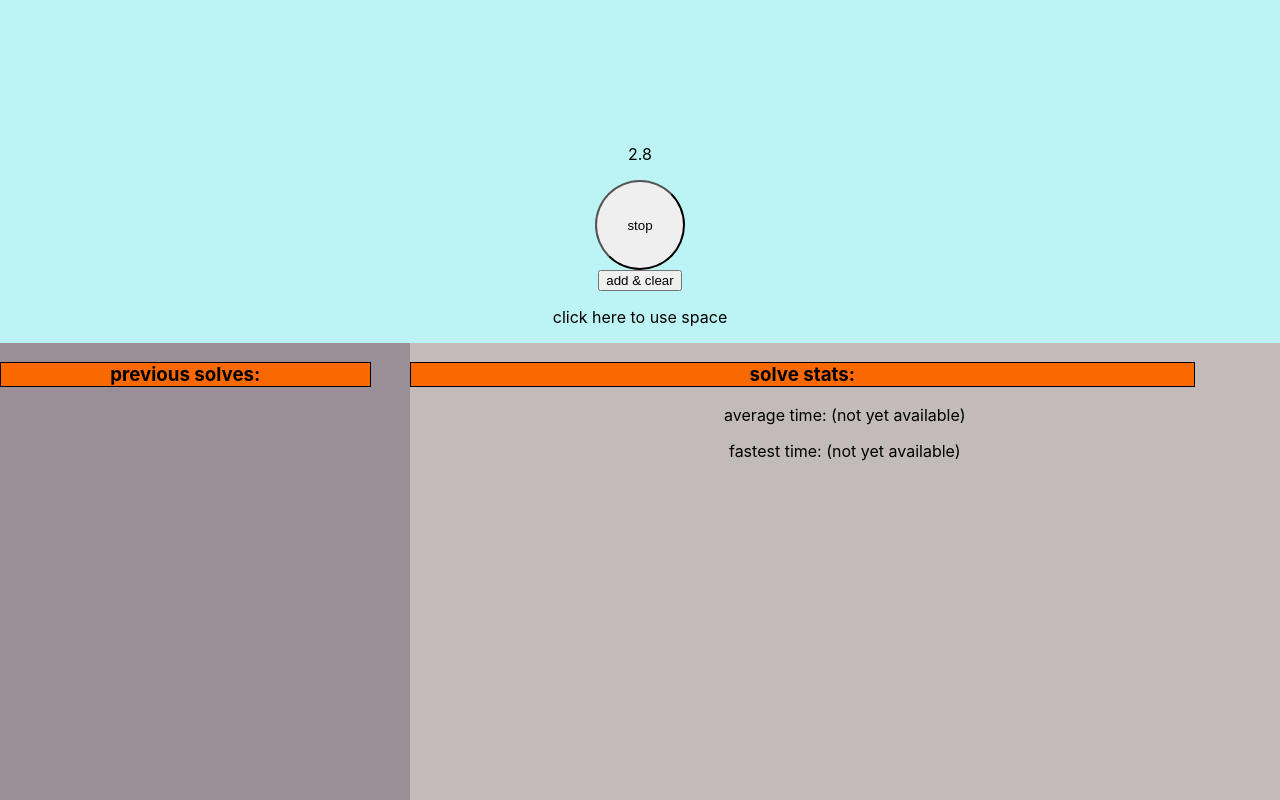
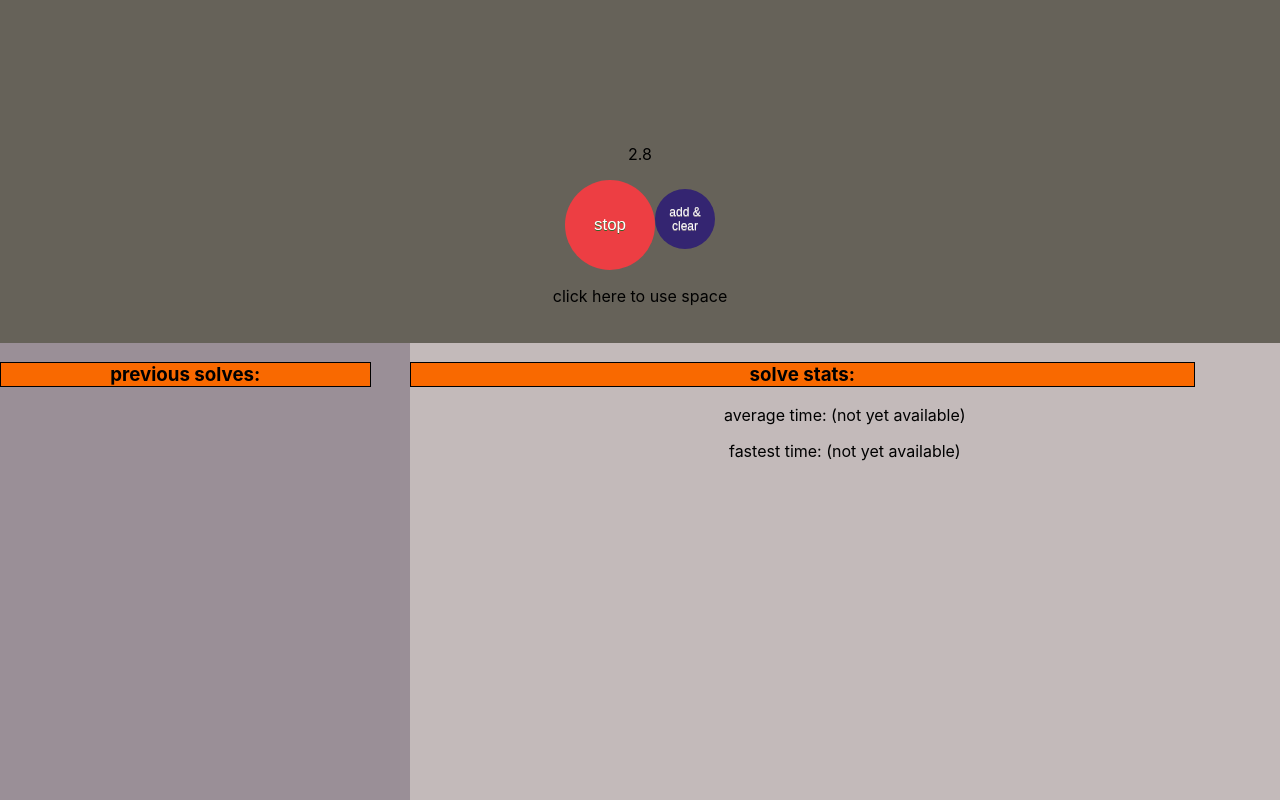
Before and after one commit to cubemer/speed-solve-timer, a React (Create React App) app: page / in a window 1280 px wide. Both pictures are taken after a click on the button "start". Built offline with nearby package versions, Linux system fonts and the light colour scheme.

Commit message:
Made both buttons circles
I made the clear button a cicle aswell, and I gave them pretty colors. The start/stop button changes from green to red depending on if it will start or stop the counter

```diff
--- a/src/App.css
+++ b/src/App.css
@@ -20,11 +20,8 @@
 .clock {
   height: 32%;
   padding-top: 16vh;
-  background-color: var(--color-diamond);
-  display: flex;
-  flex-direction: column;
-  align-items: center;
-  justify-content: center;
+  /* background-color: #08141c; */
+  background-color: #666259;
 }
 
 .display {
@@ -48,8 +45,87 @@
   background-color: var(--color-spanish-gray);
 }
 
-.ssButton {
+
+.clearButton {
+  height: 60px;
+  width: 60px;
+  border-radius: 50%;
+}
+
+.ssButtonStart {
+	background-color:#0af525;
+  border-radius:50%;
+  border:none;
+	display:inline-block;
+	cursor:pointer;
+	color:#ffffff;
+	font-family:Arial;
+	font-size:17px;
   height: 90px;
   width: 90px;
-  border-radius: 50%;
+	text-decoration:none;
+	text-shadow:0px 1px 0px #2f6627;
 }
+.ssButtonStart:hover {
+	background-color:#0ae823;
+}
+.ssButtonStart:active {
+	position:relative;
+	top:1px;
+}
+
+.ssButtonStop {
+	background-color:#ed3e43;
+  border-radius:50%;
+  border:none;
+	display:inline-block;
+	cursor:pointer;
+	color:#ffffff;
+	font-family:Arial;
+	font-size:17px;
+  height: 90px;
+  width: 90px;
+	text-decoration:none;
+	text-shadow:0px 1px 0px #2f6627;
+}
+.ssButtonStop:hover {
+	background-color:#d7373c;
+}
+.ssButtonStop:active {
+	position:relative;
+	top:1px;
+}
+
+
+
+
+
+
+
+
+
+
+
+
+
+.clearButton {
+	background-color:#342571;
+  border-radius:50%;
+  border:none;
+	display:inline-block;
+	cursor:pointer;
+	color:#ffffff;
+	font-family:Arial;
+	font-size:12px;
+  height: 60px;
+  width: 60px;
+	text-decoration:none;
+	text-shadow:0px 1px 0px var(--color-spanish-gray);
+}
+.clearButton:hover {
+	background-color:#171031;
+}
+.clearButton:active {
+	position:relative;
+	top:1px;
+}
--- a/src/App.js
+++ b/src/App.js
@@ -87,16 +87,16 @@ class Timer extends React.Component {
 
   render() {
     let solveHistory = this.toPTag(this.state.solves);
-    let ssButton = <button className='ssButton' onClick={this.ssButtonClickedHandler} onKeyUp={this.ssButtonTypedHandler}>start</button>
+    let ssButton = <button className='ssButtonStart' onClick={this.ssButtonClickedHandler} onKeyUp={this.ssButtonTypedHandler}>start</button>
     if (!this.state.buttonStarts) {
-      ssButton = <button className='ssButton'  onClick={this.ssButtonClickedHandler} onKeyUp={this.ssButtonTypedHandler}>stop</button>
+      ssButton = <button className='ssButtonStop'  onClick={this.ssButtonClickedHandler} onKeyUp={this.ssButtonTypedHandler}>stop</button>
     }
     return(
       <div className='timer'>
         <div className='clock'>
           <p>{this.state.clock / 1000}</p>
           {ssButton}
-          <button onClick={this.clearClockHandler} >add & clear</button>
+          <button className='clearButton' onClick={this.clearClockHandler} >add & clear</button>
           <p tabIndex={-1} onKeyDown={(e) => this.ssButtonTypedHandler(e)} ref={this.pragraphEl}>click here to use space</p>
         </div>
         <div className='display'>
```
